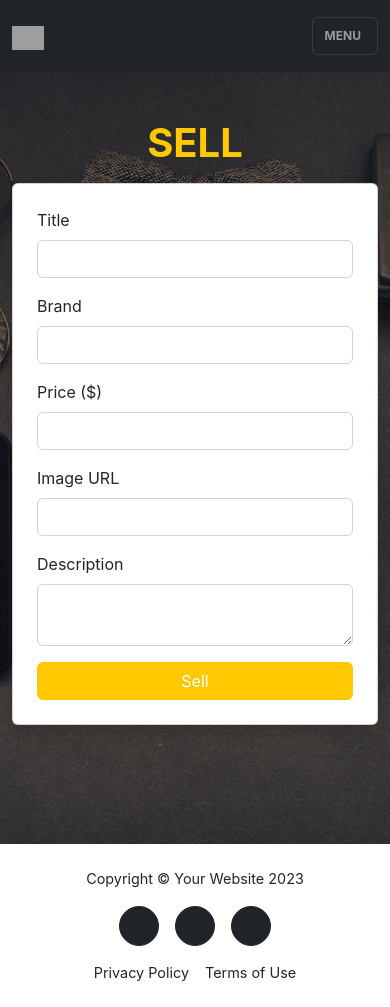
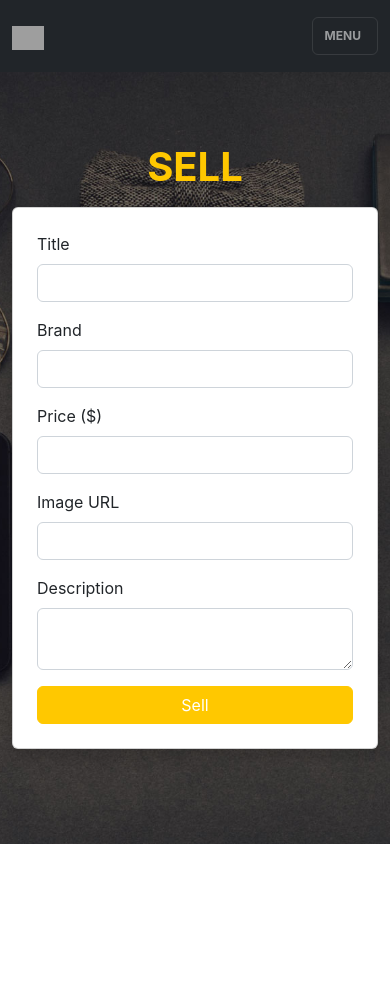
Before and after one commit to Sam12354/SoftUni-React-Exam-App, a React (Vite) app in the folder client/: page /create in a window 390 px wide. After the commit the page ends 844 px from the top, so only its background shows below. Built offline with nearby package versions, Linux system fonts and the light colour scheme; grey boxes are pictures that could not be loaded.

Commit message:
fixing bootstrap on sell on phone

```diff
--- a/client/index.html
+++ b/client/index.html
@@ -5,6 +5,7 @@
     <link rel="icon" type="image/svg+xml" href="/vite.svg" />
     <meta name="viewport" content="width=device-width, initial-scale=1.0" />
     <link rel="stylesheet" href="/styles/styles.css">
+    <script src="https://cdn.jsdelivr.net/npm/bootstrap@5.3.0/dist/js/bootstrap.bundle.min.js" defer></script>
     <title>Online Store</title>
   </head>
   <body>
--- a/client/src/App.jsx
+++ b/client/src/App.jsx
@@ -24,7 +24,7 @@ function App() {
                 <Route path="/catalog/:itemId/edit" element={<EditProduct />} />
                 <Route path="/catalog/:itemId/details" element={<Details />} />
             </Routes>
-            <Footer />
+            {/* <Footer /> */}
         </div>
     )
 }
--- a/client/src/components/Sell/Sell.jsx
+++ b/client/src/components/Sell/Sell.jsx
@@ -1,13 +1,13 @@
 export default function Sell() {
     return (
-        <section className="page-section bg-light d-flex align-items-center justify-content-center vh-100"
+        <section className="page-section bg-light d-flex align-items-center justify-content-center min-vh-100 py-5"
         style={{ background: "url('/images/header-bg.jpg') center/cover no-repeat" }}>
-            <div className="container">
+            <div className="container pt-5">
                 <div className="text-center">
                     <h2 className="section-heading text-uppercase" style={{ color: "#ffc800" }}>Sell</h2>
                 </div>
                 <div className="row justify-content-center">
-                    <div className="col-lg-6">
+                    <div className="col-12 col-md-8 col-lg-6">
                         <div className="card shadow p-4 bg-white">
                             <form action="/sell" method="POST">
                                 <div className="mb-3">
```
